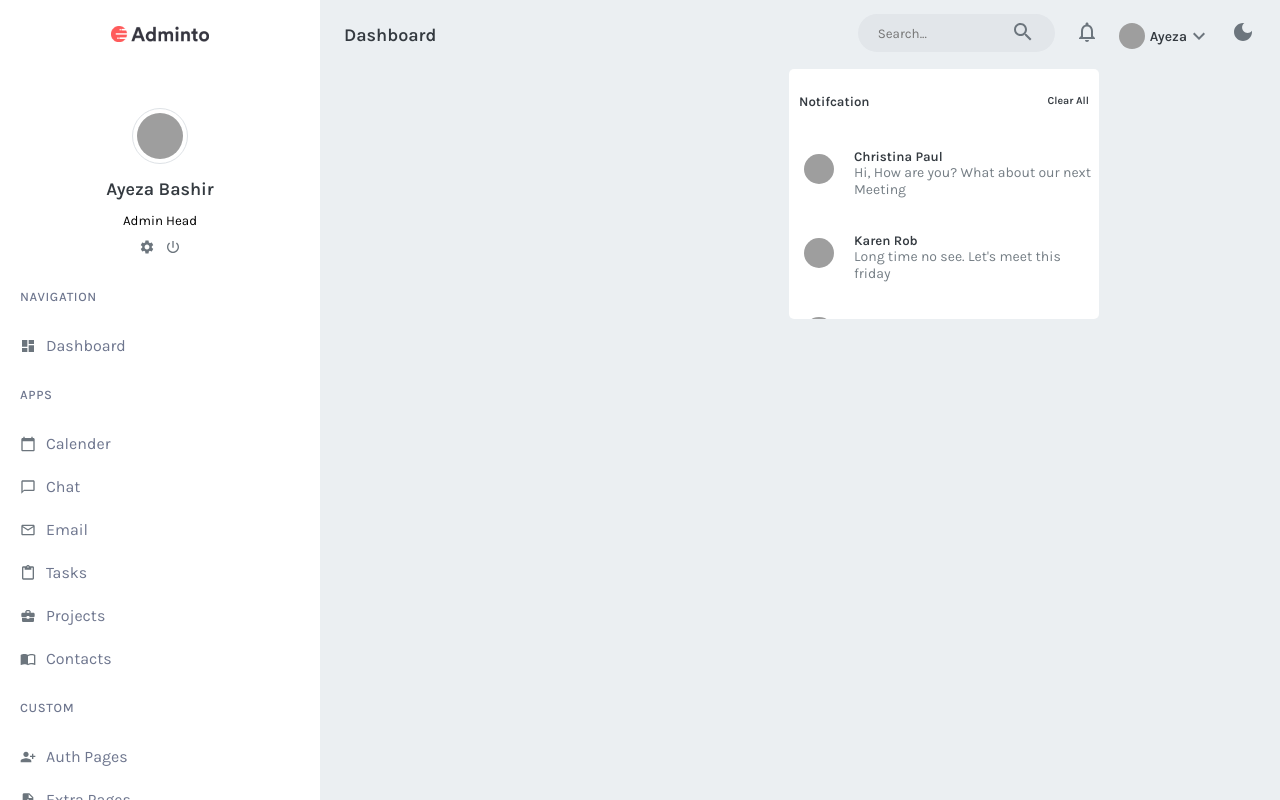
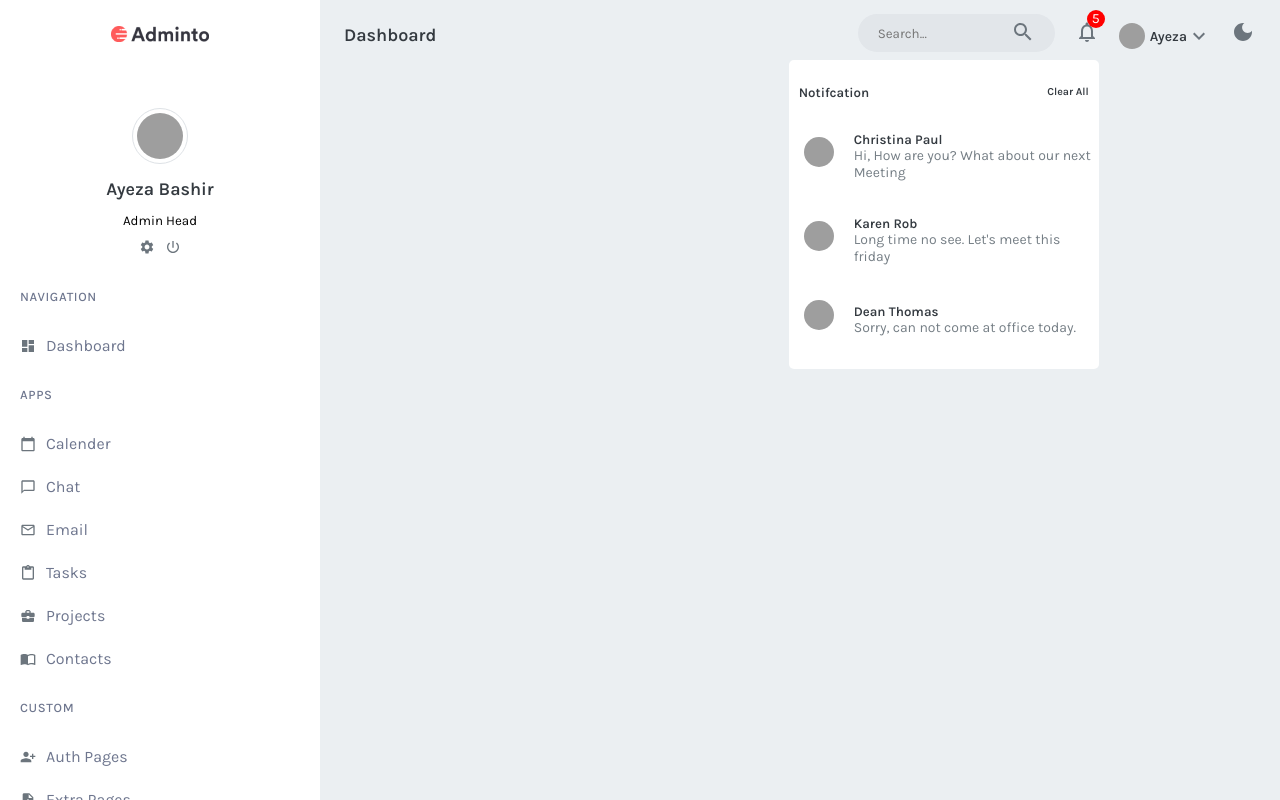
Before and after one commit to ayezabashir/ReactJs-AdminDashboard, a React (Vite) app: page / in a window 1280 px wide. Both pictures are taken after a click on the icon 1086 px from the left and 32 px from the top of the page. Built offline with nearby package versions, Linux system fonts and the light colour scheme; grey boxes are pictures that could not be loaded.

Commit message:
notification component

```diff
--- a/src/App.scss
+++ b/src/App.scss
@@ -44,17 +44,30 @@ $link-color: #6e768e;
         margin: 17px 20px;
         height: 30px;
       }
+      .notif-content {
+        position: relative;
         .notif {
           position: relative;
         }
+        .span-notif {
+          position: absolute;
+          right: 14px;
+          top: 10px;
+          height: 18px;
+          width: 18px;
+          text-align: center;
+          border-radius: 100%;
+          background: red;
+          color: white;
+          font-size: 14px;
+        }
         .notification {
           position: absolute;
-        top: 69px;
-        right: 181px;
+          top: 60px;
+          right: 20px;
           width: 310px;
-        overflow-y: scroll;
           height: 250px;
-        max-height: 250px;
+          min-height: 309px;
           background: #fff;
           border-radius: 5px;
           .notif-header {
@@ -62,12 +75,21 @@ $link-color: #6e768e;
             display: flex;
             justify-content: space-between;
             margin: 10px 0;
+            position: fixed;
+            width: inherit;
+            z-index: 1111;
+            background: white;
+
             h5,
             h6 {
               display: inline-block;
             }
           }
           .notif-body {
+            position: absolute;
+            top: 57px;
+            overflow-y: scroll;
+            height: inherit;
             .inbox {
               display: flex;
               align-items: center;
@@ -99,6 +121,8 @@ $link-color: #6e768e;
             }
           }
         }
+      }
+
       .search {
         display: flex;
         position: relative;
--- a/src/components/header/Header.jsx
+++ b/src/components/header/Header.jsx
@@ -45,10 +45,11 @@ const Header = ({ mode, light }) => {
                         <input type="search" placeholder='Search...' id="searchInput" />
                         <SearchIcon className='icon' />
                     </div>
-                    <>
+                    <div className='notif-content'>
                         <NotificationsNoneIcon className='icon notif' onClick={handleNotifClick} />
+                        <span className='span-notif'>5</span>
                         {isNotifShown && <Notification />}
-                    </>
+                    </div>
                     <div className="admin">
                         <img src={admin} alt="adminimg" />
                         <h4>Ayeza</h4>
```
Lines whose indentation alone changed are shown as unchanged.
